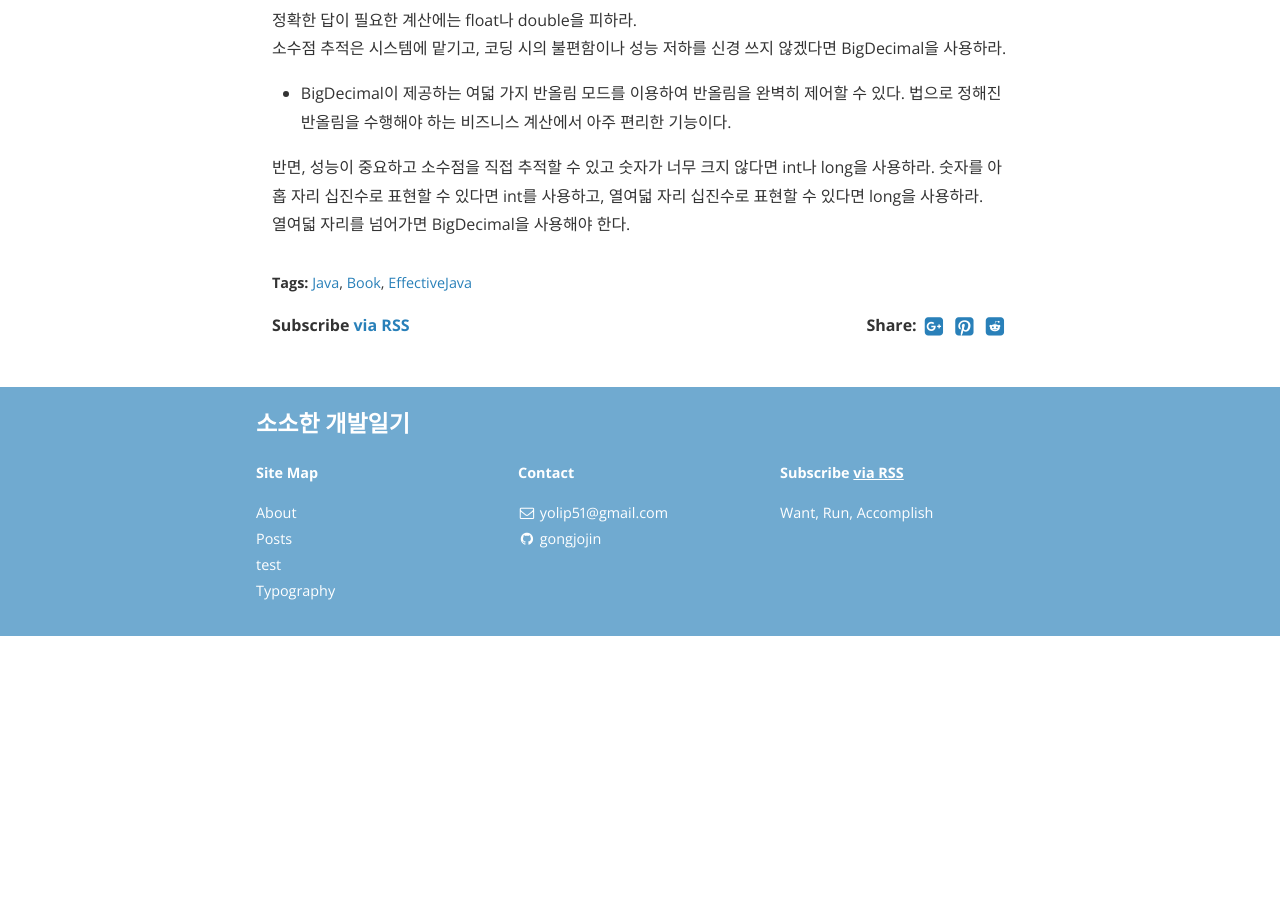
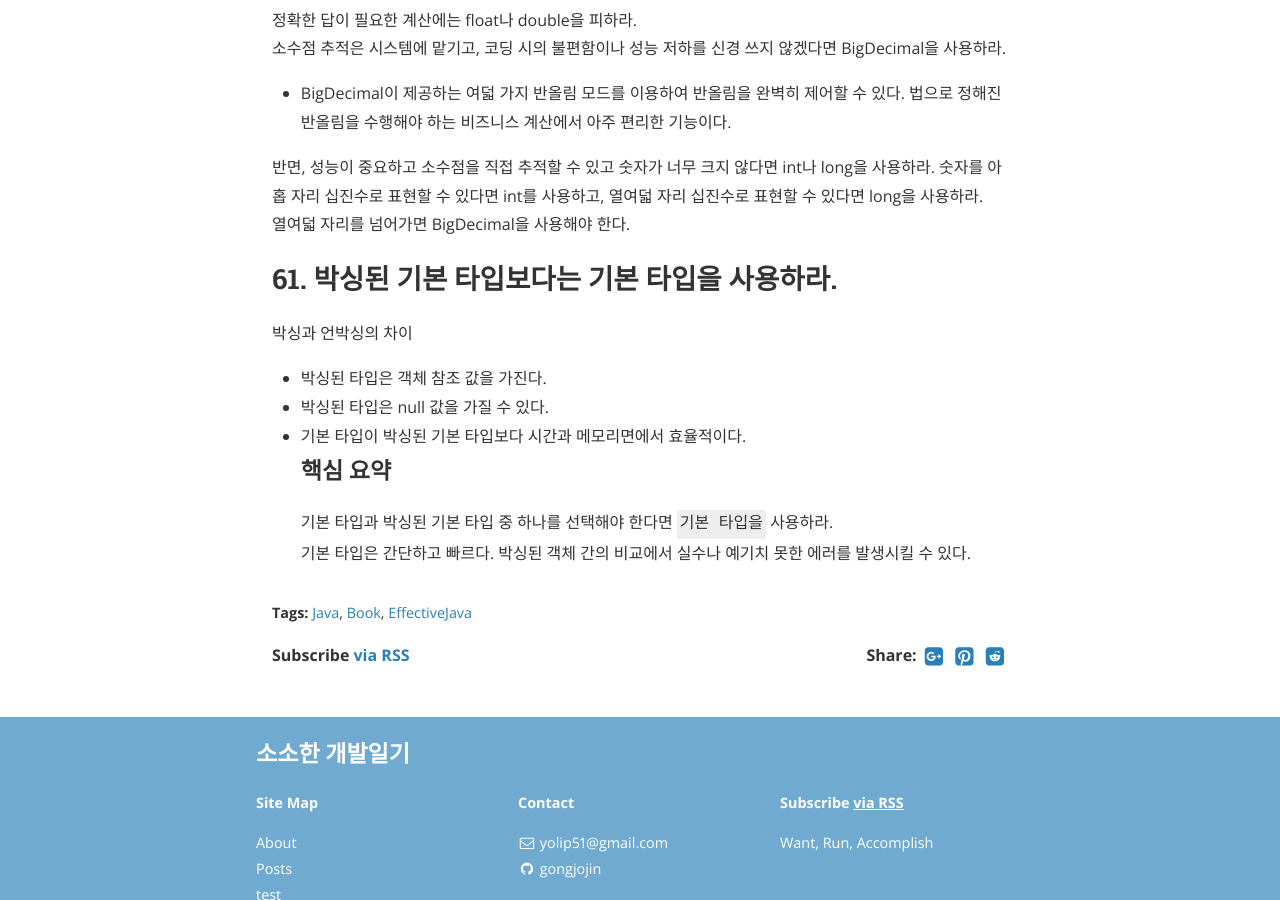
Before and after one commit to gonghojin/gonghojin.github.io, a Jekyll site: the page built from _posts/book/java/effectiveJava/2019-11-23-effectiveJava.md, in a window 1280 px wide and 900 px high, scrolled down 1480 px. Built offline with Jekyll 4.4.1, drawn with Linux system fonts in a browser that asks for light colours; nearby versions of some CDN libraries; comment, search, counter and statistics services are not loaded; before the commit the page ends 2116 px from its top, so only the background shows below that.

Commit message:
Add: 이펙티브자바_61.박싱된 기본 타입보다는 기본 타입을 사용하라

```diff
--- a/_posts/book/java/effectiveJava/2019-11-23-effectiveJava.md
+++ b/_posts/book/java/effectiveJava/2019-11-23-effectiveJava.md
@@ -34,3 +34,12 @@ cover:  "/assets/instacode.png"
 
 반면, 성능이 중요하고 소수점을 직접 추적할 수 있고 숫자가 너무 크지 않다면 int나 long을 사용하라. 숫자를 아홉 자리 십진수로 표현할 수 있다면 int를 사용하고, 열여덟 자리 십진수로 표현할 수 있다면 long을 사용하라.
 열여덟 자리를 넘어가면 BigDecimal을 사용해야 한다.
+
+## 61. 박싱된 기본 타입보다는 기본 타입을 사용하라.
+박싱과 언박싱의 차이
+- 박싱된 타입은 객체 참조 값을 가진다.
+- 박싱된 타입은 null 값을 가질 수 있다.
+- 기본 타입이 박싱된 기본 타입보다 시간과 메모리면에서 효율적이다.
+### 핵심 요약
+기본 타입과 박싱된 기본 타입 중 하나를 선택해야 한다면 `기본 타입을` 사용하라.
+기본 타입은 간단하고 빠르다. 박싱된 객체 간의 비교에서 실수나 예기치 못한 에러를 발생시킬 수 있다.
```
